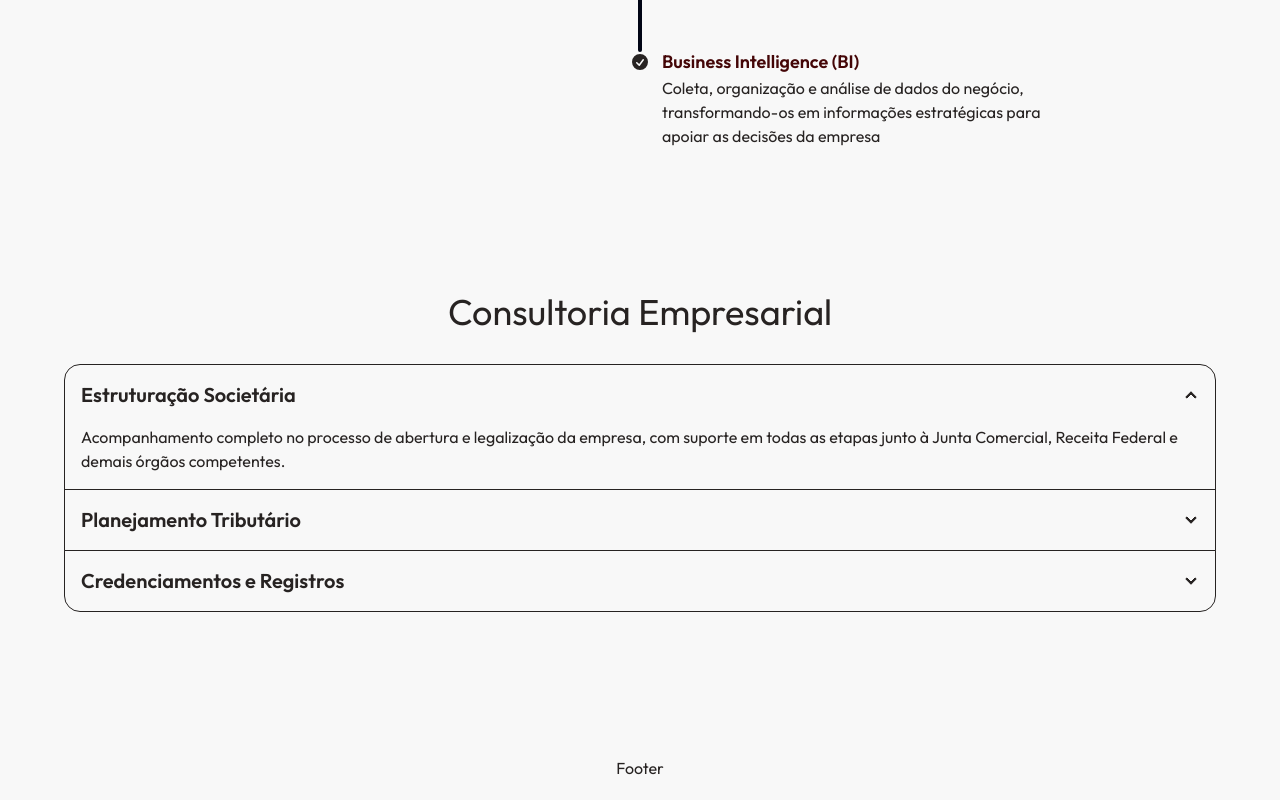
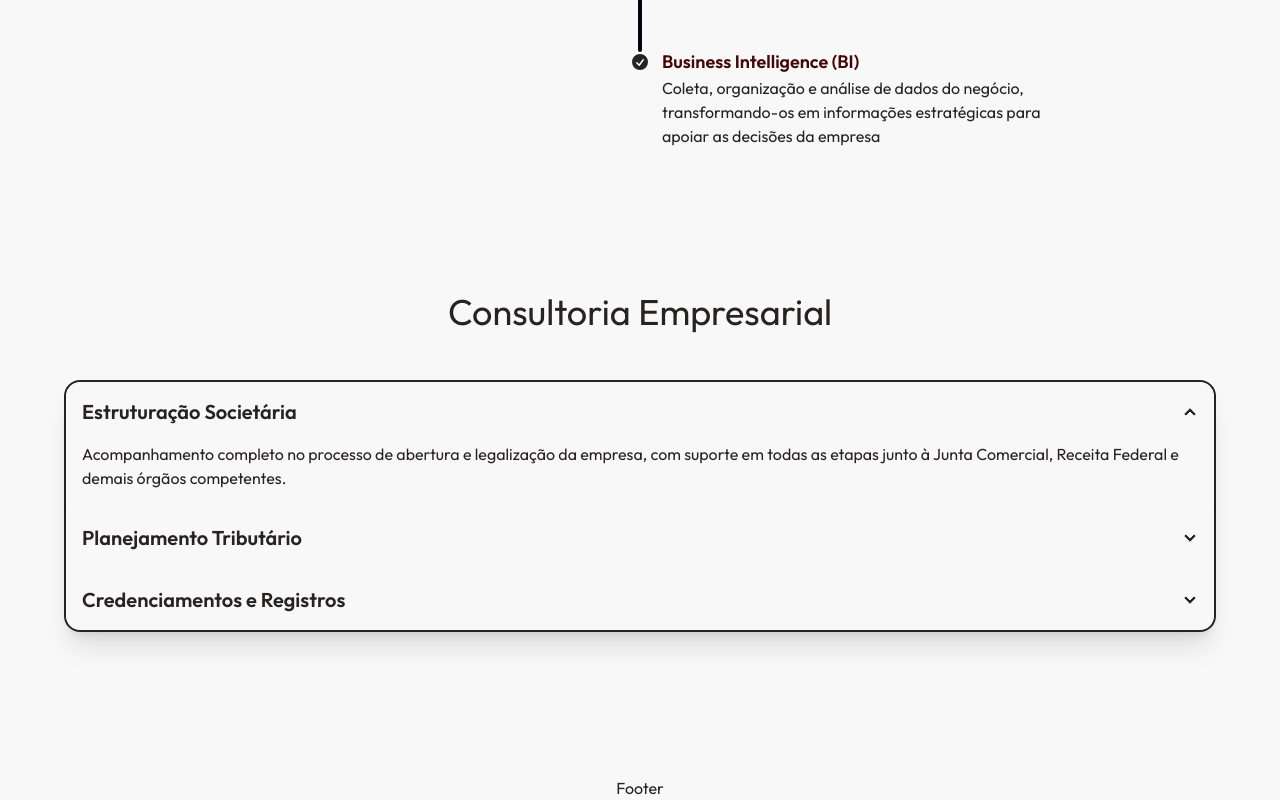
Before and after one commit to PedroVMLopes/cpmpaulista, a Next.js app: page / in a window 1280 px wide. Shown: the part 2910-3710 px from the top of the page. Built offline with nearby package versions, Linux system fonts and the light colour scheme; a web font is replaced by a local one.

Commit message:
feat: Changes in the Consultoria component

```diff
--- a/components/Consultoria.tsx
+++ b/components/Consultoria.tsx
@@ -1,19 +1,19 @@
 export default function Consultoria() {
     return (
         <div className="text-center flex flex-col items-center mt-24">
-            <h1 className="text-3xl md:text-4xl mb-8">Consultoria Empresarial</h1>
-            <div className="flex flex-col w-full text-start join join-vertical">
-                <div className="collapse collapse-arrow border bg-base-100 join-item">
+            <h1 className="text-3xl md:text-4xl mb-12">Consultoria Empresarial</h1>
+            <div className="flex flex-col w-full text-start border-2 gap-0.5 rounded-2xl shadow-xl">
+                <div className="collapse collapse-arrow bg-base-100 rounded-b">
                     <input type="radio" name="accordion-ServicosParaEmpresas" defaultChecked />
                     <div className="collapse-title font-semibold text-xl">Estruturação Societária</div>
                     <div className="collapse-content">Acompanhamento completo no processo de abertura e legalização da empresa, com suporte em todas as etapas junto à Junta Comercial, Receita Federal e demais órgãos competentes.</div>
                 </div>
-                <div className="collapse collapse-arrow border bg-base-100 join-item">
+                <div className="collapse collapse-arrow bg-base-100 rounded">
                     <input type="radio" name="accordion-ServicosParaEmpresas" />
                     <div className="collapse-title font-semibold text-xl">Planejamento Tributário</div>
                     <div className="collapse-content">Orientação estratégica para escolher o regime tributário mais vantajoso e garantir o cumprimento das obrigações legais. Aproveitamos os benefícios fiscais disponíveis e acompanhamos as mudanças da legislação, incluindo a Reforma Tributária.</div>
                 </div>
-                <div className="collapse collapse-arrow border bg-base-100 join-item">
+                <div className="collapse collapse-arrow bg-base-100 rounded-t">
                     <input type="radio" name="accordion-ServicosParaEmpresas" />
                     <div className="collapse-title font-semibold text-xl">Credenciamentos e Registros</div>
                     <div className="collapse-content">Auxiliamos no credenciamento, cadastros e registros necessários junto a instituições públicas e privadas, garantindo que sua empresa esteja apta a atender exigências legais ou participar de licitações, processos seletivos e projetos.</div>
```
Also changed, not shown: public/images/Accordion.jpg (added).
